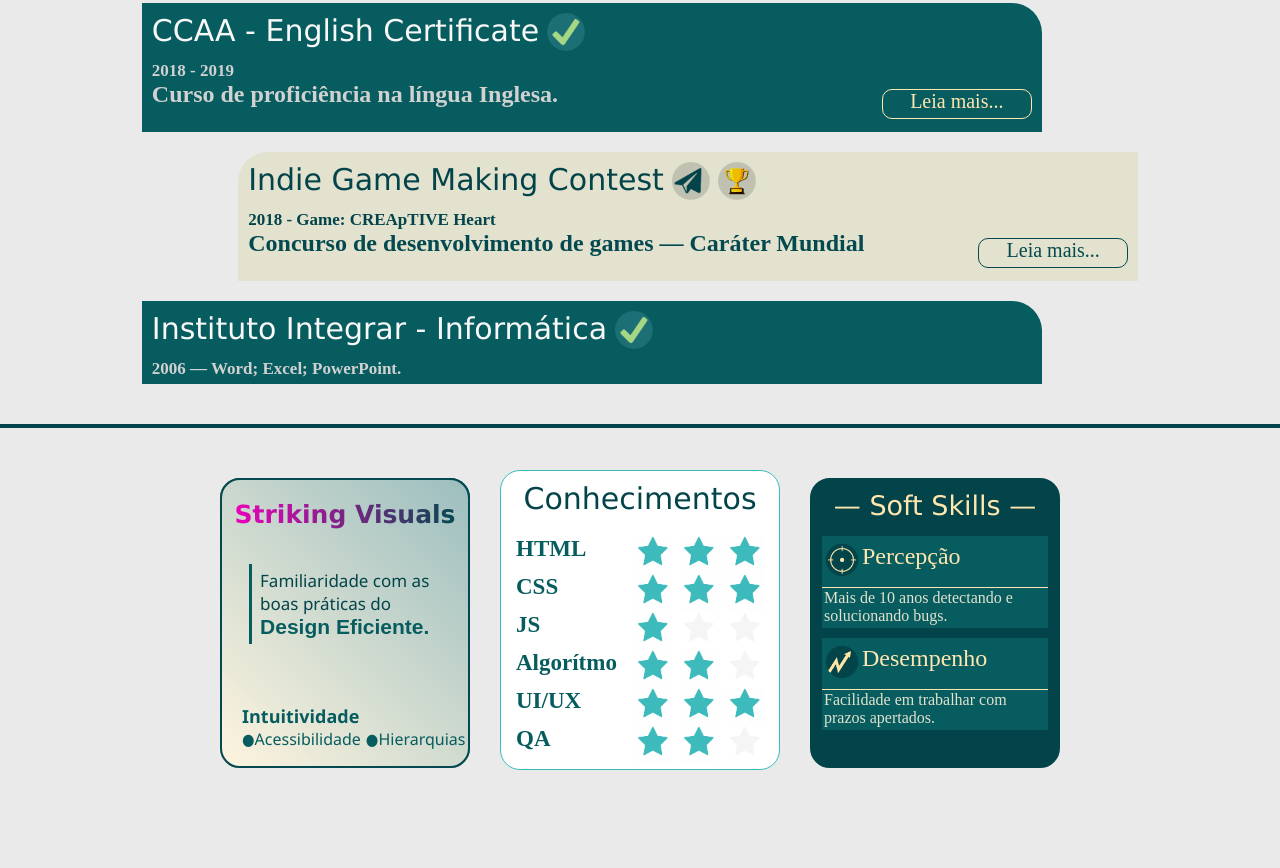
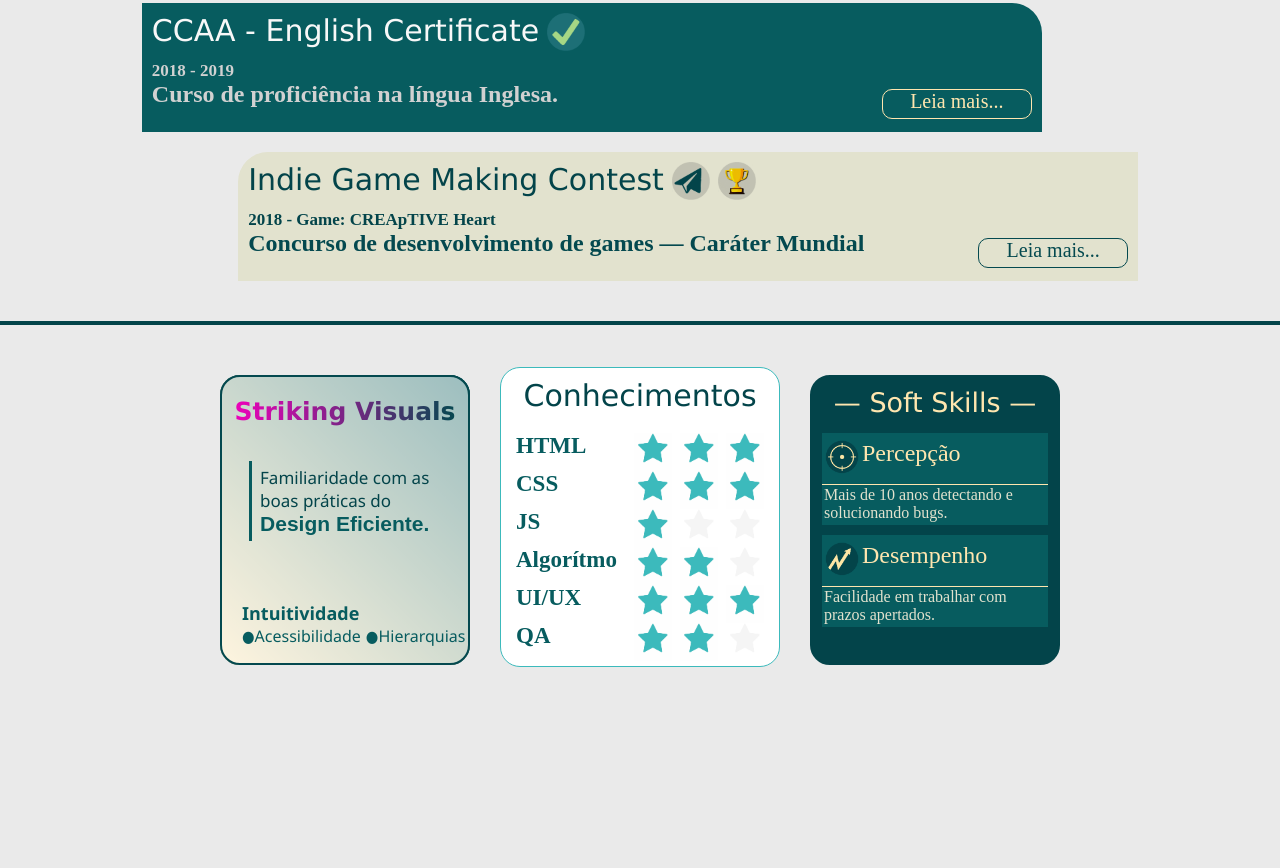
Before and after one commit to Gian-Baccin/Portfolio-Gian-Baccin, a plain HTML site: page port_curriculo.html in a window 1280 px wide. Shown: the part 942-1810 px from the top of the page. After the commit the page ends 1707 px from the top, so only its background shows below. Drawn offline with nearby package versions, Linux system fonts and the light colour scheme; a script that the page names is missing.

Commit message:
Update port_curriculo.html

```diff
--- a/port_curriculo.html
+++ b/port_curriculo.html
@@ -6,7 +6,7 @@
     <meta name="viewport" content="width=device-width, initial-scale=1.0">
     <link rel="stylesheet" href="https://unpkg.com/aos@next/dist/aos.css" />
     <link rel="stylesheet" href="port_curriculo.css" />
-    <title>Currísulo - Gian Carlos Orio Baccin</title>
+    <title>Currículo - Gian Carlos Orio Baccin</title>
 </head>
 <body>
     <nav class="navigaciona">
@@ -154,17 +154,7 @@
     </div>
 </div>
 
-<div class="aaa">
-    <div class="blocu">
-        <div class="cardo">
-            <div class="farst">
-                <div class="cussu">Instituto Integrar - Informática</div>
-                <div class="iconi" title="Concluído"></div>
-            </div>
-            <div class="secan">2006 — Word; Excel; PowerPoint.</div>
-        </div>
-    </div>
-</div>
+
 
 <div class="separacione2"></div>
 
```
